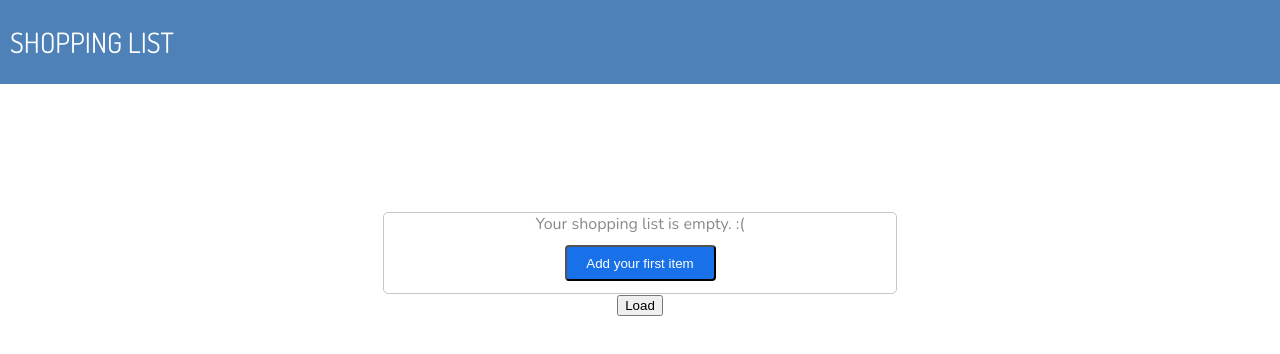
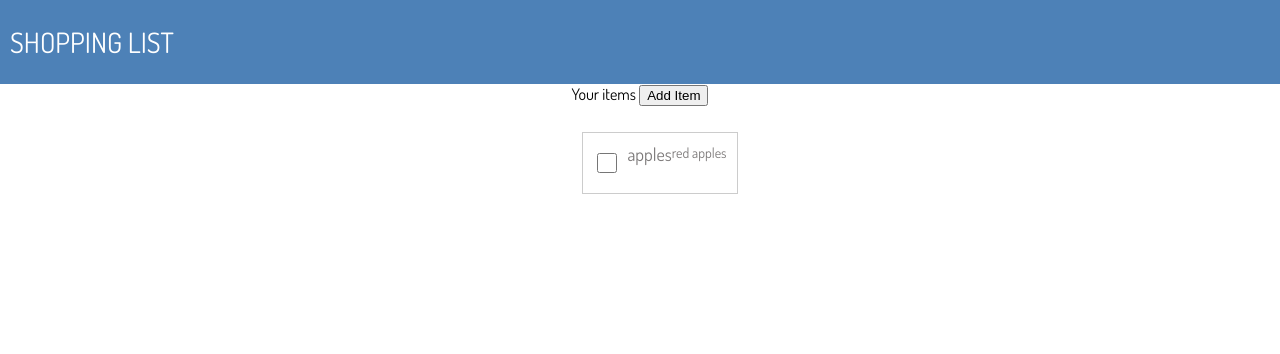
Before and after one commit to jrmeier/v-code-challenge, a React (Create React App) app: page / in a window 1280 px wide. Shown: the top 354 px of the page. Built offline with nearby package versions, Linux system fonts and the light colour scheme.

Commit message:
adding app context, minor functionality

```diff
--- a/src/App.js
+++ b/src/App.js
@@ -1,11 +1,12 @@
-import { useEffect, useState } from 'react';
+import { useEffect, useState, useContext } from 'react';
 
+import { AppContext, AppContextProvider } from './AppContext';
 import './App.css';
-import { EmptyShoppingList } from './components/EmptyShoppingList';
+
 import { LoadingScreen } from './components/LoadingScreen';
+import { ShoppingList } from './components/ShoppingList/ShoppingList';
 
 function App() {
-  const [items, setItems] = useState([])
   const [loading, setLoading] = useState(false)
 
   const fakeLoad = () => {
@@ -13,7 +14,7 @@ function App() {
 
     console.log('Loading...')
     setLoading(true)
-    setInterval(() => {
+      setInterval(() => {
       console.log('Loaded!')
       setLoading(false)
     }, 3000)
@@ -28,15 +29,18 @@ function App() {
       <header className="App-header">
         SHOPPING LIST
       </header>
-      {loading ? <LoadingScreen/> : (
-        <>
-
-      { items?.length ? 'Look at you fancy pants' : <EmptyShoppingList items={items}  setItems={setItems} />}
-      <button onClick={fakeLoad}>Load</button>
-      </>)
-      }
+      {loading && <LoadingScreen/> }
+      <ShoppingList />
     </div>
   );
 }
 
-export default App;
+function AppWithProvider() {
+  return (
+    <AppContextProvider>
+      <App />
+    </AppContextProvider>
+  )
+}
+
+export default AppWithProvider;
--- /dev/null
+++ b/src/AppContext.jsx
@@ -0,0 +1,28 @@
+import { useState, createContext } from 'react';
+
+
+const defaultAppContext = {
+    items: [{
+        name: 'apples',
+        description: 'red apples',
+    }],
+    setItems: Function
+}
+
+export const AppContext = createContext(defaultAppContext);
+
+
+export function AppContextProvider(props) {
+    const [items, setItems] = useState(defaultAppContext.items);
+
+    const value = {
+        items,
+        setItems
+    }
+
+    return (
+        <AppContext.Provider value={value}>
+            {props.children}
+        </AppContext.Provider>
+    )
+}
--- a/src/components/AddItemForm/AddItemForm.jsx
+++ b/src/components/AddItemForm/AddItemForm.jsx
@@ -1,16 +1,37 @@
 
+import { useContext, useState } from 'react';
 import './AddItemForm.css';
+import { AppContext } from '../../AppContext';
 
-export function AddItemForm(){
+export function AddItemForm({ setShowAddItemModal }){
+    const appContext = useContext(AppContext);
+    const { items, setItems } = appContext;
+
+    const [itemName, setItemName] = useState('');
+    const [itemDescription, setItemDescription] = useState('');
+    const [itemQuantity, setItemQuantity] = useState(1);
+
+    const addItem = (e) => {
+        e.preventDefault();
+        const newItem = {
+            name: itemName,
+            description: itemDescription,
+            quantity: itemQuantity
+        }
+
+        setItems([...items, newItem])
+        setShowAddItemModal(false)
+    }
+
     return (
         <div className='add-item'>
         <div className='add-item-form-header'>SHOPPING LIST</div>
         <div style={{ fontSize: '18px', lineHeight: '24px' }}> Add an Item</div>
         <div style={{ fontSize: '14px'}}>Add your new item below</div>
         <div className="add-item-form">
-            <form>
-                <input type="text" name="itemName" placeholder="Item Name" />
-                <input type="text" name="itemDescription" placeholder="Description" />
+            <form onSubmit={addItem}>
+                <input type="text" value={itemName} onChange={(e)=>setItemName(e.target.value)}placeholder="Item Name" />
+                <input type="text" value={itemDescription} onChange={(e) => setItemDescription(e.target.value)} placeholder="Description" />
                 <select name="itemQuantity" placeholder='How many?' className='itemQuantitySelect'>
                     {[...Array(3)].map((_, i) => <option className='itemQuantitySelectOption'  key={i +1 } value={i +1}>
                             {i +1}
@@ -19,7 +40,7 @@ export function AddItemForm(){
                 </select>
 
 
-                <button type="submit" onClick={(e) => e.preventDefault()}>Add Item</button>
+                <button type="submit" onClick={addItem}>Add Item</button>
             </form>
         </div>
         </div>
--- /dev/null
+++ b/src/components/EditItemForm/EditItemForm.css
@@ -0,0 +1,52 @@
+.add-item {
+  display: block;
+  text-align: left;
+  padding: 10px;
+}
+
+.add-item-form {
+  background: #fafafa;
+  color: #5c6269;
+  text-align: left;
+  width: 100%;
+  display: flex;
+  flex-direction: column;
+}
+input {
+  width: 100%;
+  padding: 10px;
+  border: 1px solid #c6c6c6;
+  border-radius: 5px;
+  margin-bottom: 10px;
+  margin-top: 10px;
+}
+
+.add-item-form-header {
+  border-bottom: 1px solid #c6c6c6;
+  width: 100%;
+  margin: 0;
+  font-size: 18px;
+  line-height: 23px;
+  padding-bottom: 10px;
+}
+
+select {
+  width: 100%;
+  padding: 10px;
+  border: 1px solid #c6c6c6;
+  border-radius: 5px;
+  margin-bottom: 10px;
+  margin-top: 10px;
+  outline: none;
+}
+
+select:focus {
+  outline: none;
+}
+
+.itemQuantitySelectOption {
+  display: block;
+  margin-top: 10px;
+  outline: none;
+  background-color: #fafafa;
+}
--- a/src/components/EmptyShoppingList.jsx
+++ /dev/null
@@ -1,19 +0,0 @@
-import { useState } from 'react';
-import { Modal } from './Modal/Modal';
-import { AddItemForm } from './AddItemForm/AddItemForm';
-
-export function EmptyShoppingList ({items, setItems}) {
-    const [showAddItemModal, setShowAddItemModal] = useState(false);
-    return (<>
-    <div className='shopping-list-empty'>
-        Your shopping list is empty. { ':(' }
-        <button onClick={() =>setShowAddItemModal(!showAddItemModal)} className="add-first-item-button">
-            Add your first item
-        </button>
-    </div>
-     {
-        showAddItemModal && <Modal setShowModal={setShowAddItemModal} component={<AddItemForm />} />
-     }
-    </>
-    )
-}
--- /dev/null
+++ b/src/components/ShoppingList/EmptyShoppingList.jsx
@@ -0,0 +1,22 @@
+import { useState, useContext } from 'react';
+import { Modal } from '../Modal/Modal';
+import { AddItemForm } from '../AddItemForm/AddItemForm';
+import { AppContext } from '../../AppContext';
+
+export function EmptyShoppingList () {
+    const [showAddItemModal, setShowAddItemModal] = useState(false);
+
+
+    return (<>
+    <div className='shopping-list-empty'>
+        Your shopping list is empty. { ':(' }
+        <button onClick={() =>setShowAddItemModal(!showAddItemModal)} className="add-first-item-button">
+            Add your first item
+        </button>
+    </div>
+     {
+        showAddItemModal && <Modal setShowModal={setShowAddItemModal} component={<AddItemForm setShowAddItemModal={setShowAddItemModal}/>} />
+     }
+    </>
+    )
+}
--- /dev/null
+++ b/src/components/ShoppingList/ShoppingList.css
@@ -0,0 +1,48 @@
+.shoppingListUl {
+  list-style: none;
+  margin: 0;
+  padding: 0;
+  display: flex;
+  flex-wrap: wrap;
+  border: 1px solid #ccc;
+  width: 80%;
+}
+
+.shoppingListItem {
+  display: inline-flex;
+
+  padding: 10px;
+  box-sizing: border-box; /* include padding and border in width calculations */
+  text-align: center;
+  border: 1px solid #ccc;
+
+  color: #7d7a7a;
+  margin: 10px;
+  text-decoration: none;
+  list-style-type: none;
+  font-size: 14px;
+  line-height: 20px;
+  text-align: left;
+}
+
+.shoppingListItemName {
+  font-size: 18px;
+  line-height: 23px;
+  font-family: Nunito 18px SemiBold;
+  margin: 0;
+  padding: 0;
+}
+
+.shoppingListItem:hover {
+  background-color: #ccc;
+}
+
+.shoppingListItemCheckbox {
+  width: 20px;
+  height: 20px;
+  border: 1px solid #ccc;
+  border-radius: 50%;
+  background-color: #fff;
+  vertical-align: middle;
+  margin-right: 10px;
+}
--- /dev/null
+++ b/src/components/ShoppingList/ShoppingList.jsx
@@ -0,0 +1,45 @@
+import { useContext, useState } from "react"
+import { AppContext } from "../../AppContext"
+import { Modal } from "../Modal/Modal"
+import { AddItemForm } from "../AddItemForm/AddItemForm"
+import { EmptyShoppingList } from './EmptyShoppingList'
+
+import './ShoppingList.css'
+
+export function ShoppingList() {
+
+    const { items } = useContext(AppContext);
+    const [showAddItemModal, setShowAddItemModal] = useState(false);
+
+    console.log('items', items)
+
+    return (
+        <>
+
+        { items.length ?  (
+        <div className="shopping-list">
+            <div className="shopping-list-header">
+                Your items <button className="add-item-button" onClick={() => setShowAddItemModal(!showAddItemModal)}>Add Item</button>
+            </div>
+            <ul className="shoppingList">
+                {
+                    items.map((item, i) => {
+                        return (
+                            <li className="shoppingListItem" key={i}>
+                                <input type="checkbox" className="shoppingListItemCheckbox" />
+                                <div className="shoppingListItemName">{item.name}</div>
+                                <div className="shopping-list-item-description">{item.description}</div>
+                            </li>
+                        )
+                    })
+                }
+            </ul>
+            {/* {
+                showAddItemModal && <Modal setShowModal={setShowAddItemModal} component={<AddItemForm setShowAddItemModal={setShowAddItemModal} />} />
+            } */}
+        </div>
+        ) : <EmptyShoppingList setShowAddItemModal={setShowAddItemModal} />
+    }
+        </>
+    )
+}
```
Also changed, not shown: src/components/EditItemForm/EditItemForm.jsx (added, +27 -0 lines).
